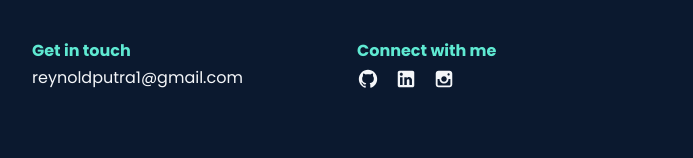
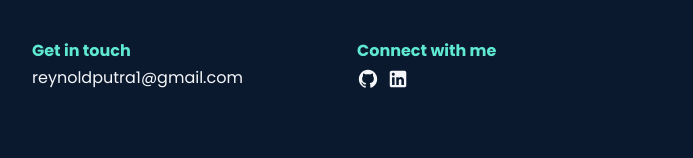
Before and after one commit to reynoldputra/reynoldputra.com, a Next.js app: page / in a window 1280 px wide. Shown: the part 406-564 px from the top of the page, without its empty margins (293-986 px from the left). Built offline with nearby package versions, Linux system fonts and the light colour scheme.

Commit message:
feat: enable social media button & remove instagram

```diff
--- a/src/components/Footer.tsx
+++ b/src/components/Footer.tsx
@@ -8,7 +8,6 @@ import ButtonAnimation from "@/components/button/ButtonAnimation";
 import {
   FaEnvelopeOpen,
   FaGithub,
-  FaInstagram,
   FaLinkedin,
   FaRegHeart,
 } from "react-icons/fa";
@@ -36,11 +35,6 @@ export default function Footer({ className }: HTMLAttributes<HTMLDivElement>) {
       img: <FaEnvelopeOpen className={classNameSocial} />,
       text: "reynoldputra1@gmail.com",
       link: "mailto:reynoldputra1@gmail.com",
-    },
-    {
-      img: <FaInstagram className={classNameSocial} />,
-      text: "reynoldputra",
-      link: "https://www.instagram.com/reynoldputra/",
     },
   ];
 
--- a/src/containers/home-page/about-section/About.tsx
+++ b/src/containers/home-page/about-section/About.tsx
@@ -2,13 +2,13 @@
 
 import { HTMLAttributes, useRef } from "react";
 import GithubLogo from "@/assets/logo/github";
-import InstagramLogo from "@/assets/logo/instagram";
 import LinkedinLogo from "@/assets/logo/linkedin";
 import Cell from "@/components/Cell";
 import Grid from "@/components/Grid";
 import Section from "@/components/Section";
 import Typography from "@/components/typography/Typography";
 import clsx from "clsx";
+import Link from "next/link";
 
 export default function About({
   className,
@@ -71,16 +71,13 @@ export default function About({
             >
               Connect with me
             </Typography>
-            <div className="flex gap-x-4">
-              <div className="flex items-center gap-x-2">
+            <div className="flex gap-x-2">
+              <Link href="https://github.com/reynoldputra" target="_blank" className="flex items-center gap-x-2">
                 <GithubLogo />
-              </div>
-              <div className="flex items-center gap-x-2">
+              </Link>
+              <Link href="https://www.linkedin.com/in/reynoldputra" target="_blank" className="flex items-center gap-x-2">
                 <LinkedinLogo />
-              </div>
-              <div className="flex items-center gap-x-2">
-                <InstagramLogo />
-              </div>
+              </Link>
             </div>
           </Cell>
         </Grid>
```
